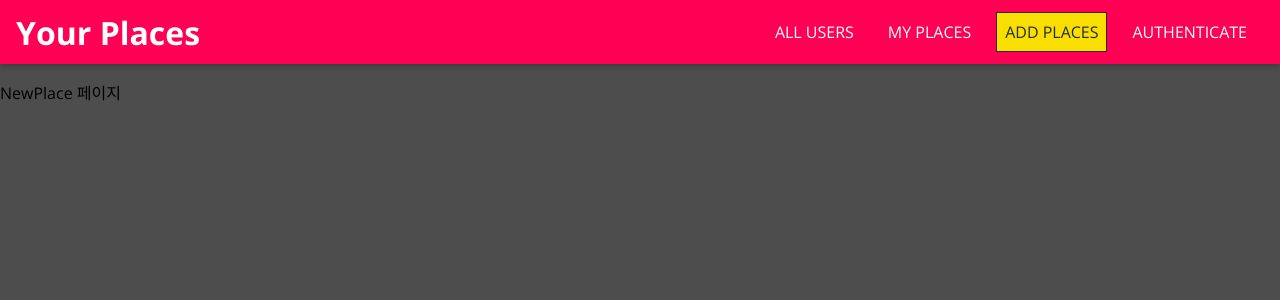
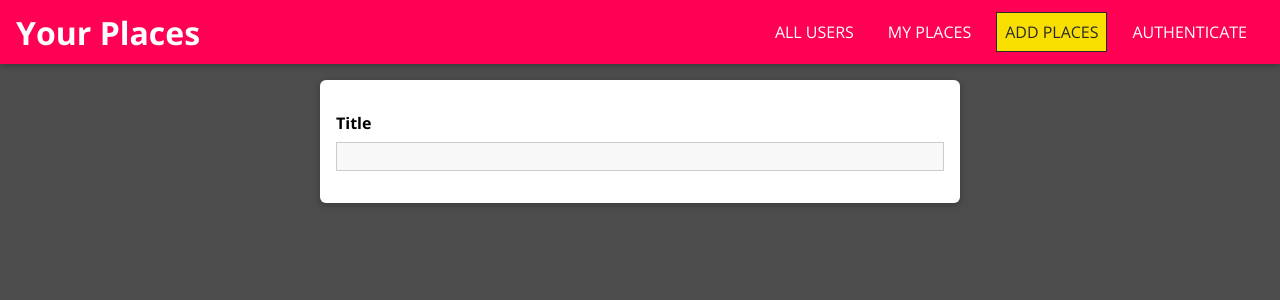
Before and after one commit to jieunheo/MERN, a React (Create React App) app: page /places/new in a window 1280 px wide. Shown: the top 300 px of the page. Built offline with nearby package versions, Linux system fonts and the light colour scheme.

Commit message:
Add custom form input component

```diff
--- /dev/null
+++ b/src/places/pages/NewPlace.css
@@ -0,0 +1,10 @@
+.place-form {
+  list-style: none;
+  margin: 0 auto;
+  padding: 1rem;
+  width: 90%;
+  max-width: 40rem;
+  box-shadow: 0 2px 8px rgba(0, 0, 0, 0.26);
+  border-radius: 6px;
+  background: white;
+}
--- a/src/places/pages/NewPlace.js
+++ b/src/places/pages/NewPlace.js
@@ -1,8 +1,14 @@
 import React from "react";
+
+import Input from "../../shared/components/FormElements/Input";
+import './NewPlace.css';
+
 
 const NewPlace = () => {
   return (
-    <div>NewPlace 페이지</div>
+    <form className="place-form">
+      <Input element='input' type='text' label='Title' />
+    </form>
   );
 }
 
--- /dev/null
+++ b/src/shared/components/FormElements/Input.css
@@ -0,0 +1,41 @@
+.form-control {
+  margin: 1rem 0;
+}
+
+.form-control label,
+.form-control input,
+.form-control textarea {
+  display: block;
+}
+
+.form-control label {
+  font-weight: bold;
+  margin-bottom: 0.5rem;
+}
+
+.form-control input,
+.form-control textarea {
+  width: 100%;
+  font: inherit;
+  border: 1px solid #ccc;
+  background: #f8f8f8;
+  padding: 0.15rem 0.25rem;
+}
+
+.form-control input:focus,
+.form-control textarea:focus {
+  outline: none;
+  background: #ebebeb;
+  border-color: #510077;
+}
+
+.form-control--invalid label,
+.form-control--invalid p {
+  color: red;
+}
+
+.form-control--invalid input,
+.form-control--invalid textarea {
+  border-color: red;
+  background: #ffd1d1;
+}
--- /dev/null
+++ b/src/shared/components/FormElements/Input.js
@@ -0,0 +1,19 @@
+import React from 'react';
+
+import './Input.css';
+
+const Input = (props) => {
+  const element = props.element === 'input' ? (
+                    <input id={props.id} type={props.type} placeholder={props.placeholder} />
+                  ) : (
+                    <textarea id={props.id} row={props.rows || 3} placeholder={props.placeholder} />
+                  );
+  return (
+    <div className={`form-control`}>
+      <label htmlFor={props.id}>{props.label}</label>
+      {element}
+    </div>
+  )
+};
+
+export default Input;
```
